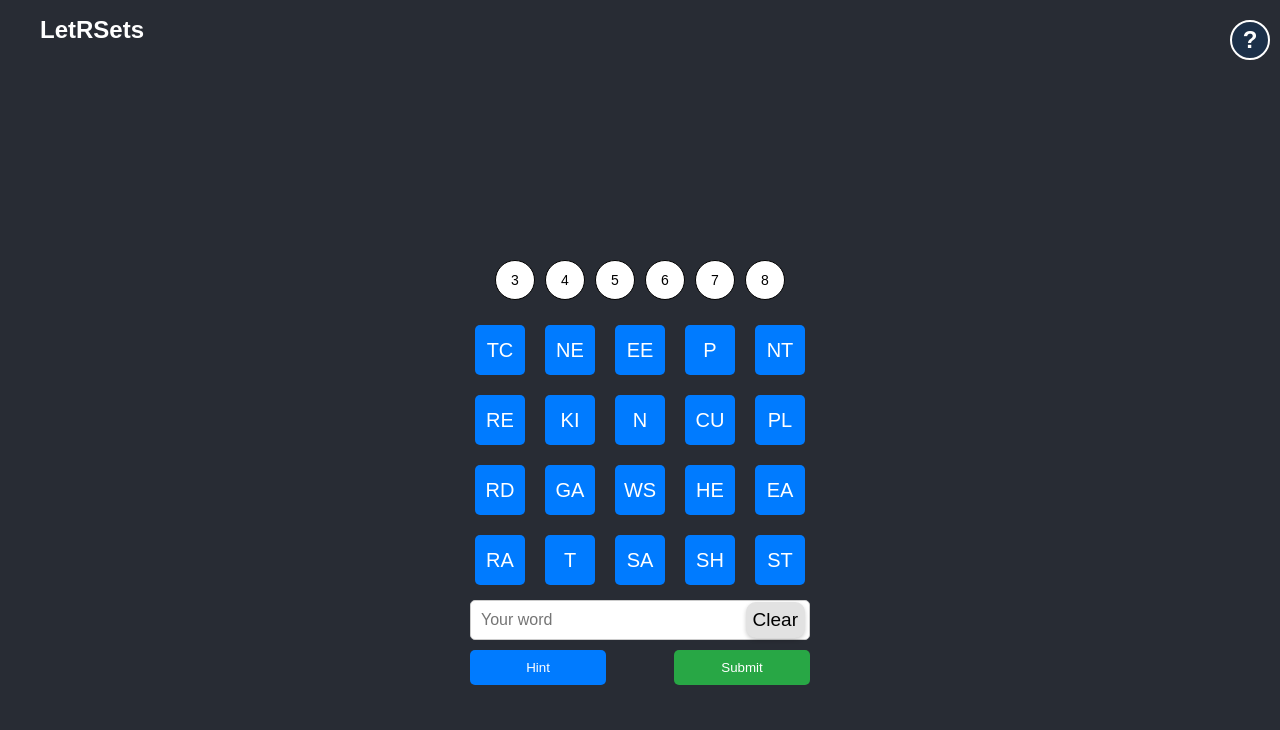
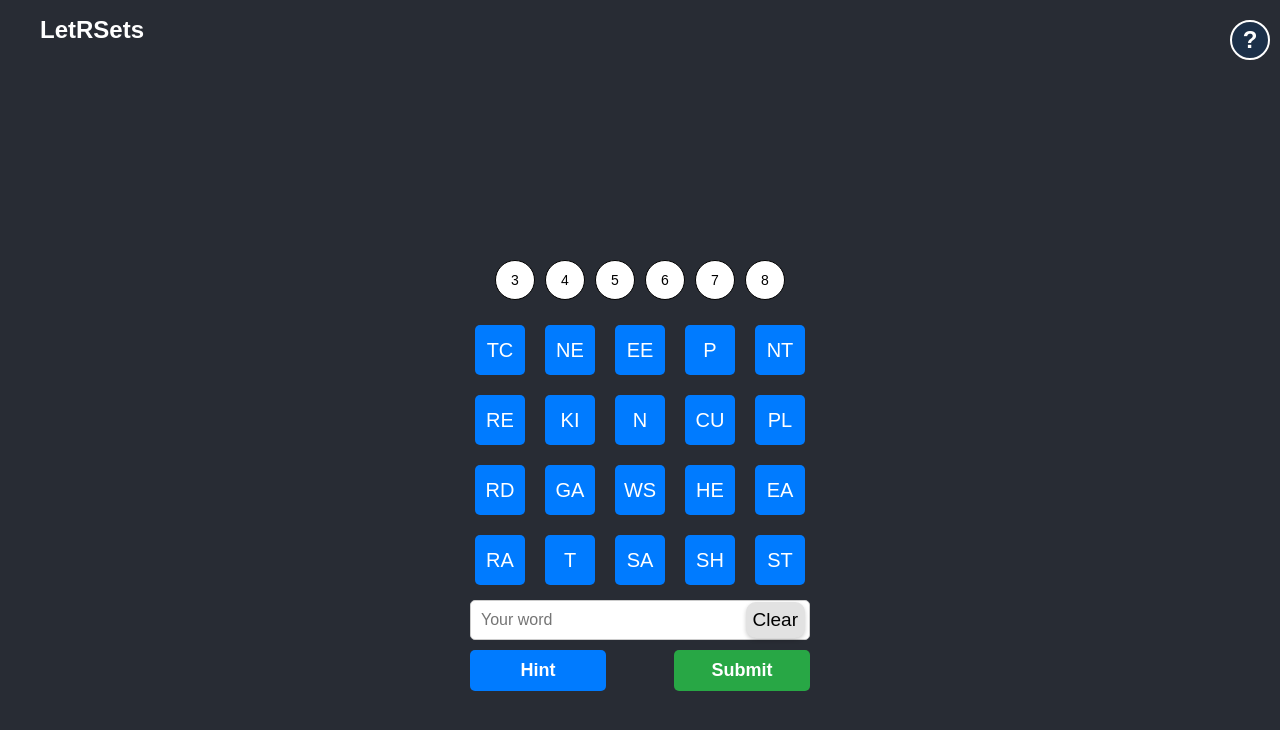
Before and after one commit to robertsbaer/letrsets, a React (Create React App) app: page / in a window 1280 px wide. Shown: the top 730 px of the page. Built offline with nearby package versions, Linux system fonts and the light colour scheme.

Commit message:
Css for hint and submit buttons

```diff
--- a/src/GameBoard.css
+++ b/src/GameBoard.css
@@ -90,13 +90,15 @@
     justify-content: space-between;
 }
 
-.submitButton, .hintButton {
+.buttonCommon {
   width: 40%; /* Change width to 40% */
   padding: 10px 20px;
   border: none;
   border-radius: 5px;
   color: white;
   cursor: pointer;
+  font-size: 18px;
+  font-weight: bold; /* Add this line to make the font bold */
 }
 
 .submitButton {
--- a/src/GameBoard.js
+++ b/src/GameBoard.js
@@ -412,6 +412,8 @@ function GameBoard() {
               alignItems: "center", // Center vertically
               cursor: "pointer",
               textDecoration: "none",
+              color: "#000", // Set the color to black
+              outline: "none" // Remove the outline
             }}
           >
             {length}
@@ -459,10 +461,10 @@ function GameBoard() {
             </button>
           </div>
           <div className="buttonContainer">
-            <button type="button" onClick={giveHint} className="hintButton">
+            <button type="button" onClick={giveHint} class="buttonCommon hintButton">
               Hint
             </button>
-            <button type="submit" className="submitButton" disabled={gameOver}>
+            <button type="submit" class="buttonCommon submitButton" disabled={gameOver}>
               Submit
             </button>
           </div>
```
Lines whose indentation alone changed are shown as unchanged.
